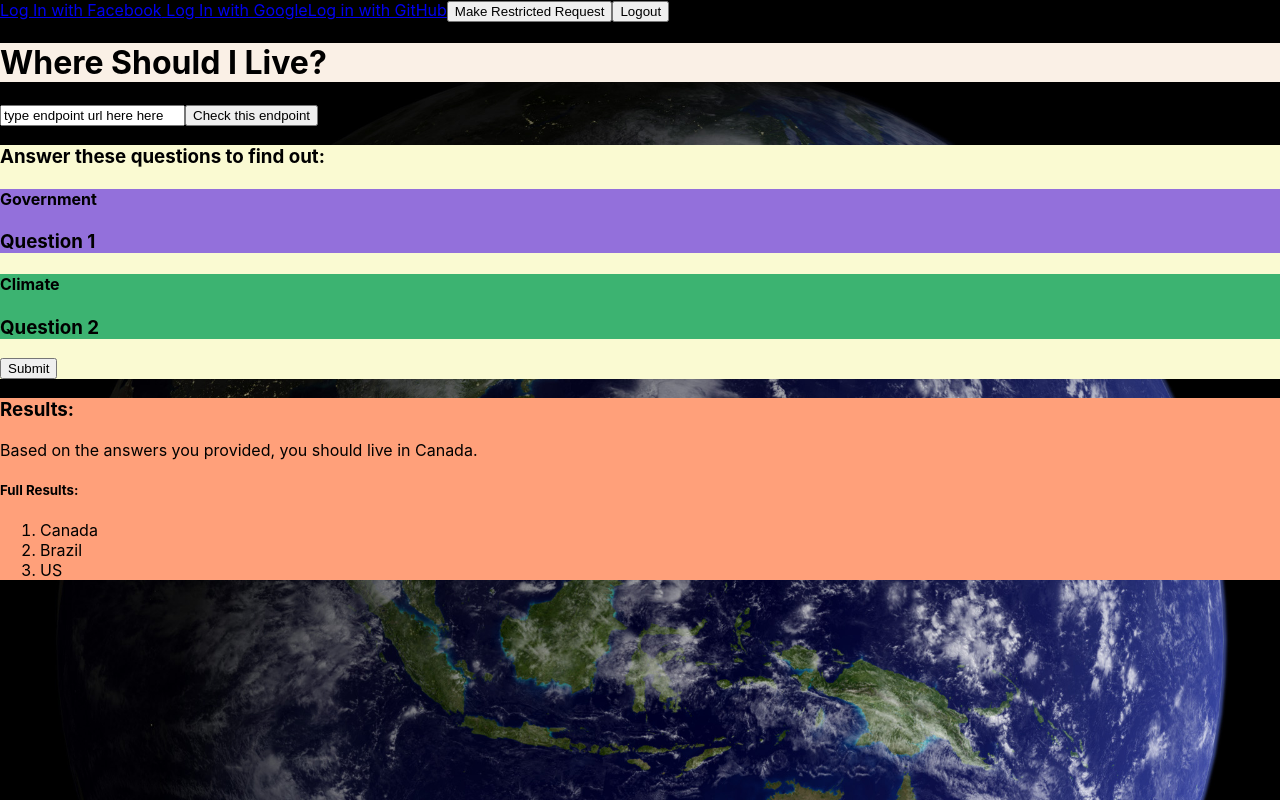
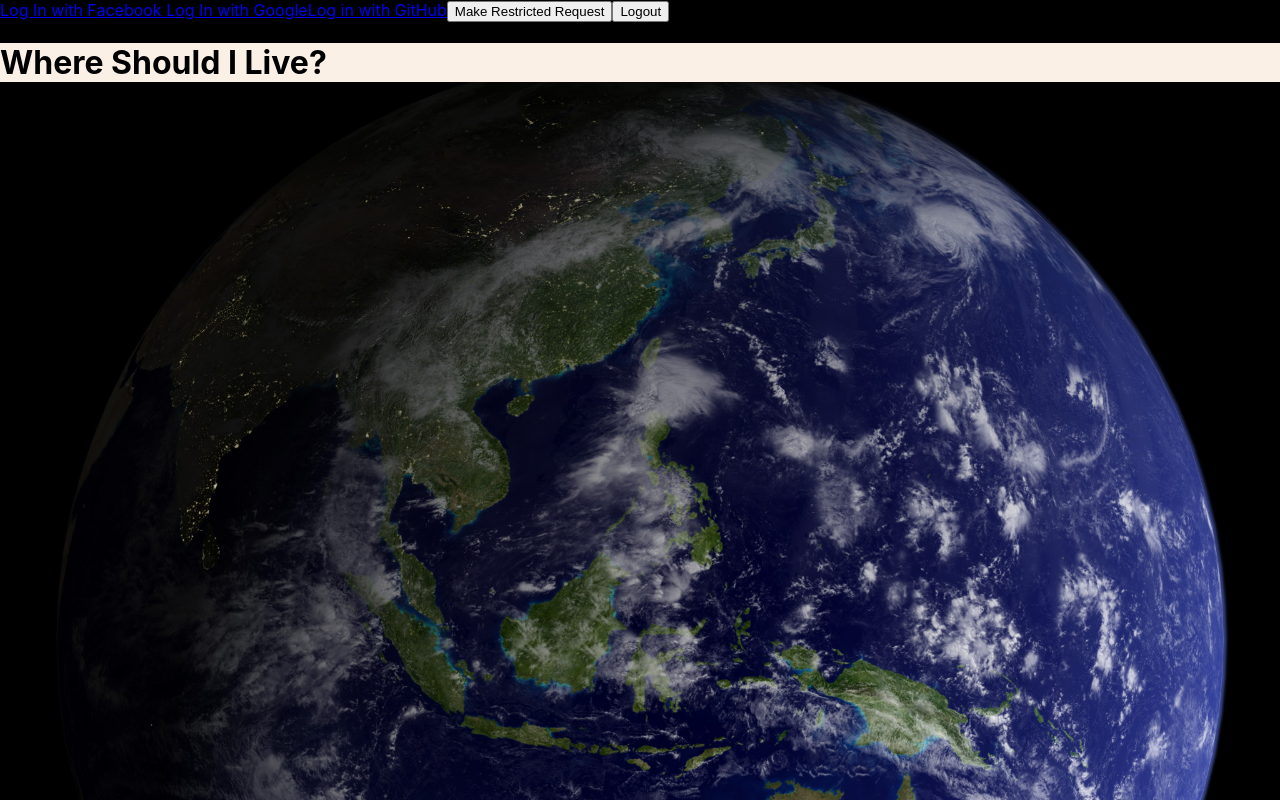
Before and after one commit to Sheldonfrith/theplaceforme-frontend, a React (Create React App) app in the folder front-end/: page / in a window 1280 px wide. Built offline with nearby package versions, Linux system fonts and the light colour scheme.

Commit message:
small update

```diff
--- a/front-end/src/components/App.js
+++ b/front-end/src/components/App.js
@@ -1,10 +1,10 @@
 import React from 'react';
 import '../App.css';
 import Header from './Header';
-import Questionaire from './Questionaire';
-import Results from './Results';
+// import Questionaire from './Questionaire';
+// import Results from './Results';
 import GlobalProvider from './containers/GlobalProvider';
-import TestEndpoint from './TestEndpoint';
+// import TestEndpoint from './TestEndpoint';
 
 function App() {
   return (
@@ -16,9 +16,9 @@ function App() {
       <a href="http://localhost:8080/restricted"><button>Make Restricted Request</button></a>
       <a href='http://localhost:8080/logout'><button>Logout</button></a>
         <Header/>
-        <TestEndpoint/>
+        {/* <TestEndpoint/>
         <Questionaire/>
-        <Results/>
+        <Results/> */}
       </GlobalProvider>
 
     </div>
--- a/front-end/src/components/Question.jsx
+++ b/front-end/src/components/Question.jsx
@@ -1,9 +1,10 @@
 import React, {} from 'react';
 
-export default function Question ({text}) {
+export default function Question ({text, possibleAnswers}) {
     return (
         <div className="Question">
             <h3>{text}</h3>
+            <p>{JSON.stringify(possibleAnswers)}</p>
         </div>
     );
 }
--- a/front-end/src/components/QuestionCategory.jsx
+++ b/front-end/src/components/QuestionCategory.jsx
@@ -3,12 +3,12 @@ import { GlobalContext } from './containers/GlobalProvider';
 import { useContext } from 'react';
 import Question from './Question';
 
-export default function QuestionCategory({category}) {
+export default function QuestionCategory({category, questions}) {
     const globalContext = useContext(GlobalContext);
     return(
         <div className={'QuestionCategory'+category}>
             <h4>{category}</h4>
-            {globalContext.questionsByCategory[category].map((question,index) => <Question key={'question'+index} text={question.text}/>)}
+            {Object.keys(questions).map((question,index) => <Question key={'question'+index} text={question.text} possibleAnswers={question.possibleAnswers}/>)}
         </div>
     );
 }
--- a/front-end/src/components/Questionaire.jsx
+++ b/front-end/src/components/Questionaire.jsx
@@ -2,18 +2,36 @@ import React from 'react';
 import { useContext } from 'react';
 import {GlobalContext} from './containers/GlobalProvider';
 import QuestionCategory from './QuestionCategory';
+import { set } from '../../../back-end/app';
 
 export default function Questionaire(){
     const globalContext = useContext(GlobalContext);
+
+    const fetchAllQuestions = () =>{
+        fetch('http://localhost:8080/questions')
+        .then(response => response.json())
+        .then(data => setQuestions(data));
+    }
+
+    const fetchResults = async (answeredQuestions) => {
+       const response =  await (await fetch('http://localhost:8080/locations',{
+        method: 'POST',
+        headers: {'Content-Type': 'application/json'},
+        body: JSON.stringify(answeredQuestions),
+    }
+       )).json();
+       setResults(response);
+    }
+
+    const [allQuestions, setAllQuestions] = useState(fetchAllQuestions);
+    const [results, setResults] = useState({});
     const handleClick = (event) => {
-        fetch('http://localhost:4000/')
-        .then(response => response.json())
-        .then(data => console.log(data));
+        fetchResults();
     }
     return (
         <div className="Questionaire">
             <h3>Answer these questions to find out:</h3>
-            {globalContext.categories.map((category, index) => <QuestionCategory category={category} key={"category"+index}/>)}
+            {Object.keys(questions.categories).map((category, index) => <QuestionCategory category={category} questions={allQuestions[category]} key={"category"+index}/>)}
             <button onClick={handleClick}>Submit</button>
         </div>
     );
```
Also changed, not shown: 2 other files (tests, documents, lock files or other folders).
